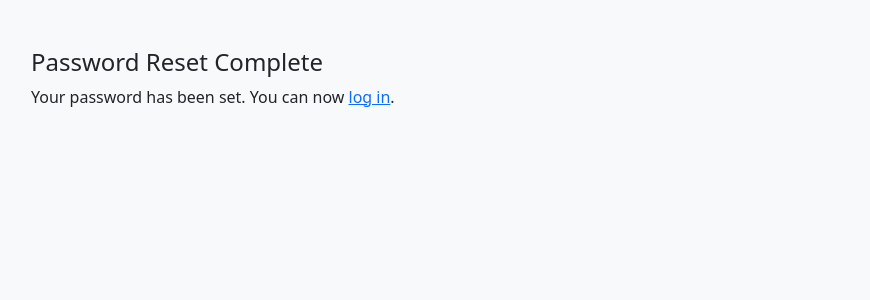
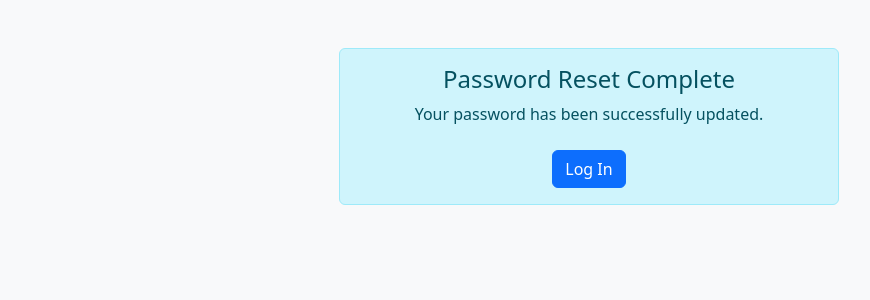
Before and after one commit to edanodongo/password-manager, a Django app: page /reset/done/ in a window 1280 px wide. Shown: the part 56-356 px from the top of the page, without its empty margins (51-921 px from the left). Run offline with Django 5.2, Linux system fonts and the light colour scheme.

Commit message:
Update to password reset

```diff
--- a/templates/vault/password_reset_complete.html
+++ b/templates/vault/password_reset_complete.html
@@ -1,5 +1,8 @@
 {% extends 'vault/base.html' %}
 {% block content %}
-<h4>Password Reset Complete</h4>
-<p>Your password has been set. You can now <a href="{% url 'login' %}">log in</a>.</p>
+<div class="alert alert-info text-center mx-auto" style="max-width: 500px;">
+  <h4 class="alert-heading">Password Reset Complete</h4>
+  <p>Your password has been successfully updated.</p>
+  <a href="{% url 'login' %}" class="btn btn-primary mt-2">Log In</a>
+</div>
 {% endblock %}
--- a/templates/vault/password_reset_done.html
+++ b/templates/vault/password_reset_done.html
@@ -1,5 +1,7 @@
 {% extends 'vault/base.html' %}
 {% block content %}
-<h4>Password Reset Sent</h4>
-<p>Check your email for a link to reset your password.</p>
+<div class="alert alert-success text-center mx-auto" style="max-width: 500px;">
+  <h4 class="alert-heading">Email Sent ✅</h4>
+  <p>Check your inbox for the password reset link. If no email arrives, check your spam folder.</p>
+</div>
 {% endblock %}
```
Also changed, not shown: templates/vault/password_reset_confirm.html (+18 -6 lines), vault/templatetags/form_tags.py (added, +8 -0 lines).
